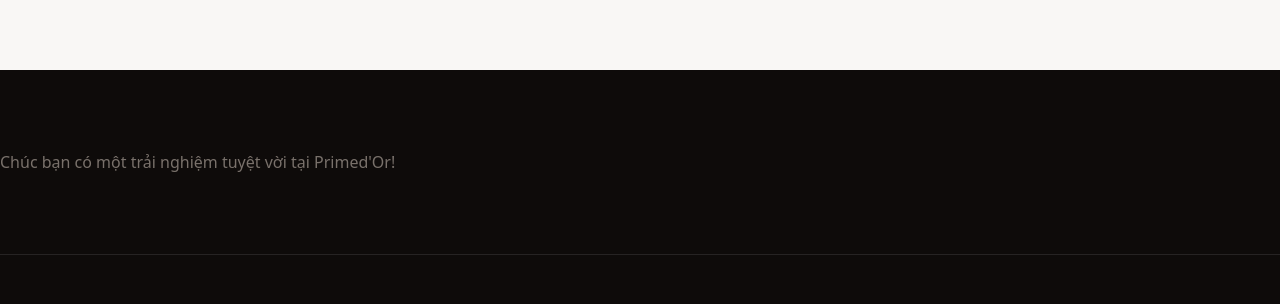
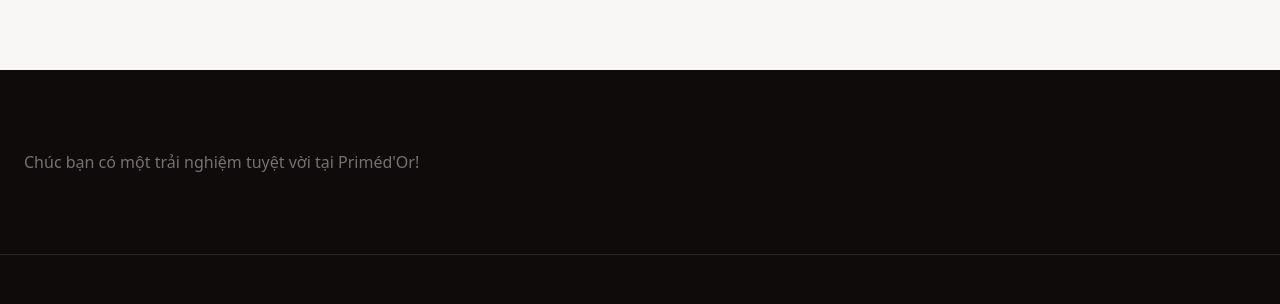
Before and after one commit to loliexplorer/primed-Or-landing, a Next.js app: page / in a window 1280 px wide. Shown: the part 3761-4065 px from the top of the page. Built offline with nearby package versions, Linux system fonts and the light colour scheme; a web font is replaced by a local one.

Commit message:
Justify footer text and update brand name to Priméd'Or

```diff
--- a/src/app/page.tsx
+++ b/src/app/page.tsx
@@ -12,8 +12,8 @@ export default function Home() {
       <CollectionsSection />
 
       {/* Placeholder for next sections */}
-      <section className="w-full py-20 text-center">
-        <p className="text-stone-500">Chúc bạn có một trải nghiệm tuyệt vời tại Primed'Or!</p>
+      <section className="w-full py-20 px-6 container mx-auto">
+        <p className="text-stone-500 text-justify">Chúc bạn có một trải nghiệm tuyệt vời tại Priméd&apos;Or!</p>
       </section>
     </main>
   );
```
